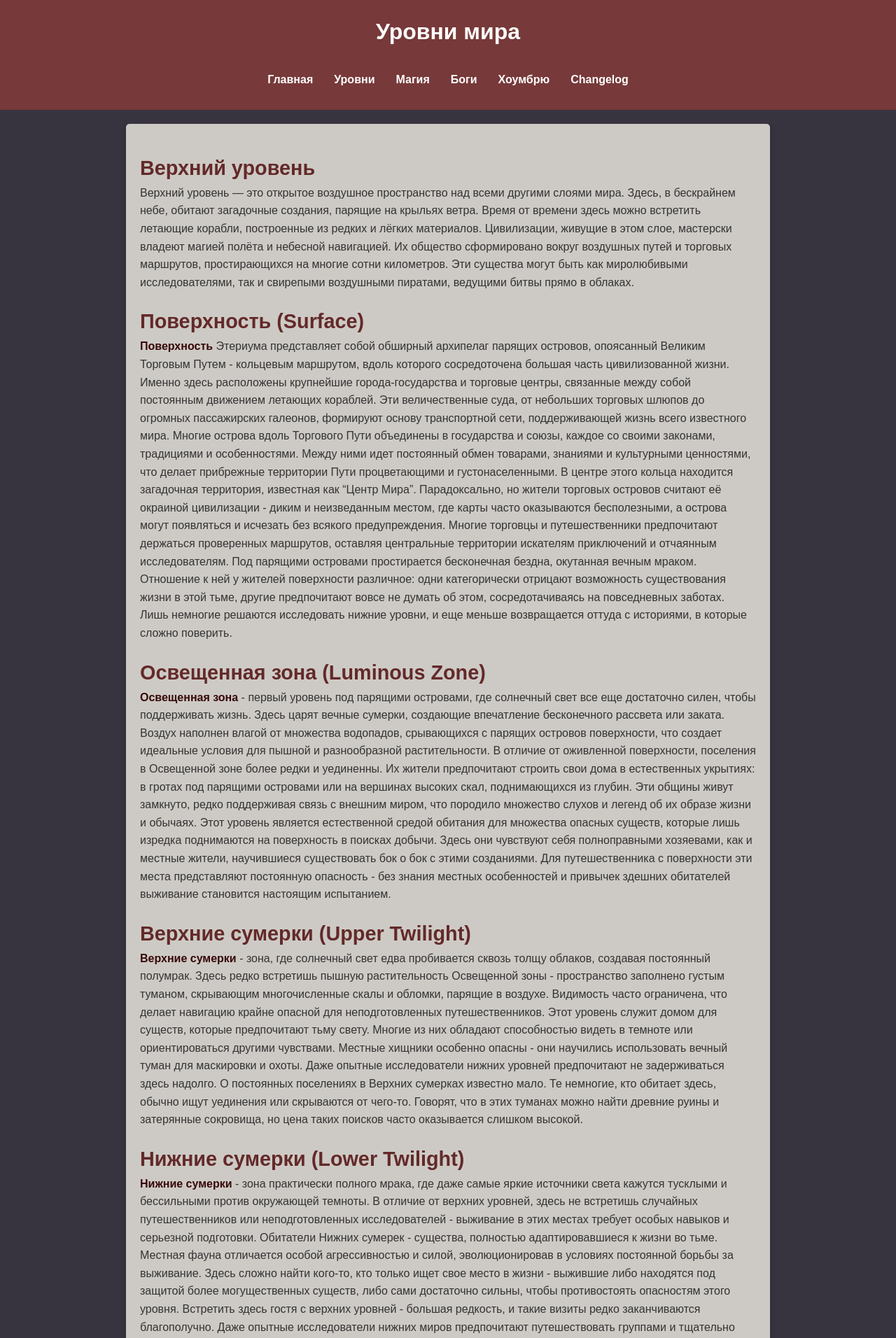
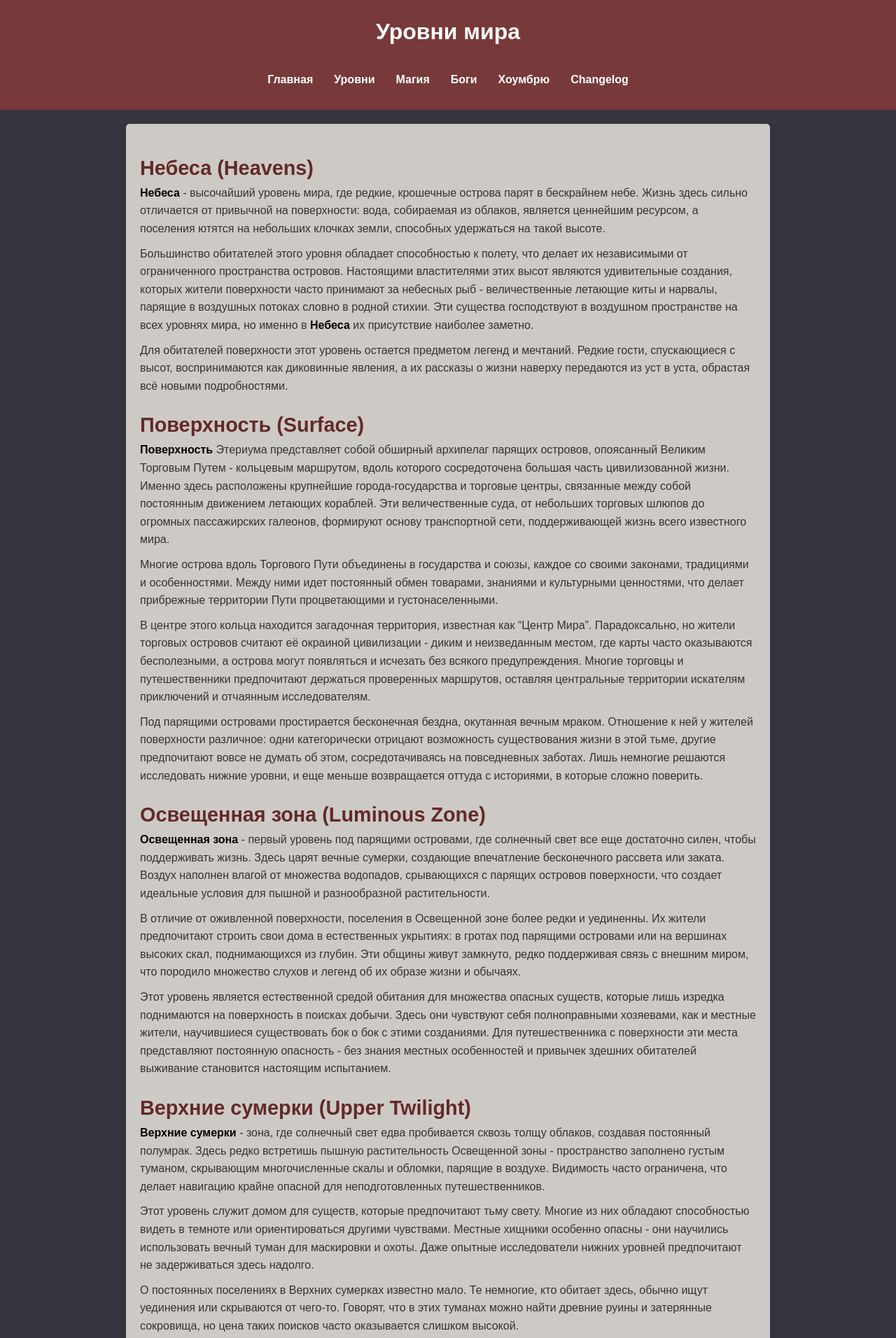
Before and after one commit to KovalevEvgeniy/etherium, a Jekyll site: the page built from data/levels/index.md, in a window 1280 px wide. Shown: the top 1912 px of the page at 70% size. Built offline with Jekyll 4.4.1, drawn with Linux system fonts in a browser that asks for light colours; some of the changed text lies outside the part shown.

Commit message:
updated content

```diff
--- a/assets/css/style.css
+++ b/assets/css/style.css
@@ -69,12 +69,16 @@ main {
 
     em {
         font-style: italic;
-        color: #905b5b;
+        color: #a85959;
     }
 
     strong {
         font-weight: bold;
-        color: #370808;
+        color: #000;
+    }
+
+    del {
+        opacity: .5;
     }
 
     h1 {
@@ -106,6 +110,10 @@ main {
         &:hover {
             color: #a91515;
         }
+    }
+
+    a.external::after {
+        content: "↗"
     }
 
     ul {
--- a/data/levels/index.md
+++ b/data/levels/index.md
@@ -3,37 +3,54 @@ layout: default
 title: Уровни мира
 ---
 
-## Верхний уровень
-Верхний уровень — это открытое воздушное пространство над всеми другими слоями мира. Здесь, в бескрайнем небе, обитают загадочные создания, парящие на крыльях ветра. Время от времени здесь можно встретить летающие корабли, построенные из редких и лёгких материалов. Цивилизации, живущие в этом слое, мастерски владеют магией полёта и небесной навигацией. Их общество сформировано вокруг воздушных путей и торговых маршрутов, простирающихся на многие сотни километров. Эти существа могут быть как миролюбивыми исследователями, так и свирепыми воздушными пиратами, ведущими битвы прямо в облаках.
+## Небеса (Heavens)
+**Небеса** - высочайший уровень мира, где редкие, крошечные острова парят в бескрайнем небе. Жизнь здесь сильно отличается от привычной на поверхности: вода, собираемая из облаков, является ценнейшим ресурсом, а поселения ютятся на небольших клочках земли, способных удержаться на такой высоте.
+
+Большинство обитателей этого уровня обладает способностью к полету, что делает их независимыми от ограниченного пространства островов. Настоящими властителями этих высот являются удивительные создания, которых жители поверхности часто принимают за небесных рыб - величественные летающие киты и нарвалы, парящие в воздушных потоках словно в родной стихии. Эти существа господствуют в воздушном пространстве на всех уровнях мира, но именно в **Небеса** их присутствие наиболее заметно.
+
+Для обитателей поверхности этот уровень остается предметом легенд и мечтаний. Редкие гости, спускающиеся с высот, воспринимаются как диковинные явления, а их рассказы о жизни наверху передаются из уст в уста, обрастая всё новыми подробностями.
 
 ## Поверхность (Surface)
 **Поверхность** Этериума представляет собой обширный архипелаг парящих островов, опоясанный Великим Торговым Путем - кольцевым маршрутом, вдоль которого сосредоточена большая часть цивилизованной жизни. Именно здесь расположены крупнейшие города-государства и торговые центры, связанные между собой постоянным движением летающих кораблей. Эти величественные суда, от небольших торговых шлюпов до огромных пассажирских галеонов, формируют основу транспортной сети, поддерживающей жизнь всего известного мира.
+
 Многие острова вдоль Торгового Пути объединены в государства и союзы, каждое со своими законами, традициями и особенностями. Между ними идет постоянный обмен товарами, знаниями и культурными ценностями, что делает прибрежные территории Пути процветающими и густонаселенными.
+
 В центре этого кольца находится загадочная территория, известная как "Центр Мира". Парадоксально, но жители торговых островов считают её окраиной цивилизации - диким и неизведанным местом, где карты часто оказываются бесполезными, а острова могут появляться и исчезать без всякого предупреждения. Многие торговцы и путешественники предпочитают держаться проверенных маршрутов, оставляя центральные территории искателям приключений и отчаянным исследователям.
+
 Под парящими островами простирается бесконечная бездна, окутанная вечным мраком. Отношение к ней у жителей поверхности различное: одни категорически отрицают возможность существования жизни в этой тьме, другие предпочитают вовсе не думать об этом, сосредотачиваясь на повседневных заботах. Лишь немногие решаются исследовать нижние уровни, и еще меньше возвращается оттуда с историями, в которые сложно поверить.
 
 ## Освещенная зона (Luminous Zone)
 **Освещенная зона** - первый уровень под парящими островами, где солнечный свет все еще достаточно силен, чтобы поддерживать жизнь. Здесь царят вечные сумерки, создающие впечатление бесконечного рассвета или заката. Воздух наполнен влагой от множества водопадов, срывающихся с парящих островов поверхности, что создает идеальные условия для пышной и разнообразной растительности.
+
 В отличие от оживленной поверхности, поселения в Освещенной зоне более редки и уединенны. Их жители предпочитают строить свои дома в естественных укрытиях: в гротах под парящими островами или на вершинах высоких скал, поднимающихся из глубин. Эти общины живут замкнуто, редко поддерживая связь с внешним миром, что породило множество слухов и легенд об их образе жизни и обычаях.
+
 Этот уровень является естественной средой обитания для множества опасных существ, которые лишь изредка поднимаются на поверхность в поисках добычи. Здесь они чувствуют себя полноправными хозяевами, как и местные жители, научившиеся существовать бок о бок с этими созданиями. Для путешественника с поверхности эти места представляют постоянную опасность - без знания местных особенностей и привычек здешних обитателей выживание становится настоящим испытанием.
 
 ## Верхние сумерки (Upper Twilight)
 **Верхние сумерки** - зона, где солнечный свет едва пробивается сквозь толщу облаков, создавая постоянный полумрак. Здесь редко встретишь пышную растительность Освещенной зоны - пространство заполнено густым туманом, скрывающим многочисленные скалы и обломки, парящие в воздухе. Видимость часто ограничена, что делает навигацию крайне опасной для неподготовленных путешественников.
+
 Этот уровень служит домом для существ, которые предпочитают тьму свету. Многие из них обладают способностью видеть в темноте или ориентироваться другими чувствами. Местные хищники особенно опасны - они научились использовать вечный туман для маскировки и охоты. Даже опытные исследователи нижних уровней предпочитают не задерживаться здесь надолго.
+
 О постоянных поселениях в Верхних сумерках известно мало. Те немногие, кто обитает здесь, обычно ищут уединения или скрываются от чего-то. Говорят, что в этих туманах можно найти древние руины и затерянные сокровища, но цена таких поисков часто оказывается слишком высокой.
 
 ## Нижние сумерки (Lower Twilight)
 **Нижние сумерки** - зона практически полного мрака, где даже самые яркие источники света кажутся тусклыми и бессильными против окружающей темноты. В отличие от верхних уровней, здесь не встретишь случайных путешественников или неподготовленных исследователей - выживание в этих местах требует особых навыков и серьезной подготовки.
+
 Обитатели Нижних сумерек - существа, полностью адаптировавшиеся к жизни во тьме. Местная фауна отличается особой агрессивностью и силой, эволюционировав в условиях постоянной борьбы за выживание. Здесь сложно найти кого-то, кто только ищет свое место в жизни - выжившие либо находятся под защитой более могущественных существ, либо сами достаточно сильны, чтобы противостоять опасностям этого уровня.
+
 Встретить здесь гостя с верхних уровней - большая редкость, и такие визиты редко заканчиваются благополучно. Даже опытные исследователи нижних миров предпочитают путешествовать группами и тщательно планировать свои экспедиции, понимая, что любая ошибка может стать фатальной.
 
 ## Абисал (Abyssal)
 **Абисал** - бескрайняя темная пропасть, где даже магические источники света кажутся бессильными против всепоглощающего мрака. Это царство древних и могущественных существ, чье присутствие ощущается даже когда их не видно. Большая часть этого уровня покрыта темными водами, стекающими сюда со всех верхних уровней. Эти воды образуют сложную систему течений, водопадов и подводных потоков, постепенно находящих свой путь к самым глубинам уровня.
+
 На дне **Абисала** раскинулся **Ониксовый Тар** - обширное пространство, заполненное густой черной жидкостью, мерцающей подобно отполированному ониксу. Это место окружено скалами и островками, среди которых текут темные водные потоки, создавая сеть узких проливов и каньонов. Воды Тара способны поглощать не только свет, но и саму жизненную энергию, а их течения настолько непредсказуемы, что могут внезапно затянуть путника в скрытые воронки и водовороты.
+
 Местность **Ониксового Тара** усеяна обломками древних руин и затонувших сооружений. Жидкость здесь может быть как настолько густой, что замедляет любое движение, так и неожиданно текучей, способной мгновенно затянуть неосторожного путника в свои глубины. Говорят, что достаточно задержать взгляд на поверхности тара, чтобы навсегда исчезнуть в его глубинах.
 Немногие существа, обитающие в **Абисале**, развили уникальные способности для выживания в этих условиях. Они редко поднимаются на верхние уровни, предпочитая оставаться в своих владениях, где их сила максимальна. Большинство исследователей, рискнувших спуститься сюда, либо не возвращаются вовсе, либо возвращаются изменившимися настолько, что их с трудом можно узнать.
 
 ## Хадаль (Hadal)
 **Хадаль** - самый глубокий и таинственный уровень мира, чье существование нельзя ни подтвердить, ни опровергнуть с абсолютной уверенностью. Здесь царит абсолютная тьма и пронизывающий холод, а законы реальности, привычные для верхних уровней, здесь словно перестают действовать.
+
 Жители верхних уровней считают, что **Хадаль** - это место встречи миров, где можно найти забытые знания и древние ужасы, блуждающие во временных петлях. Те немногие исследователи, которые утверждают, что достигли этих глубин и вернулись, рассказывают о подземных водах, лавовых озерах и бескрайних пещерах, но их рассказы часто противоречат друг другу.
+
 В **Хадале** нет правил и ограничений - это путь тех, кто ищет силы, способные изменить саму суть мира. Однако цена таких знаний может оказаться непомерно высокой даже для самых могущественных существ.
```
Also changed, not shown: data/homebrew/index.md (+3 -3 lines), changelog.md.
